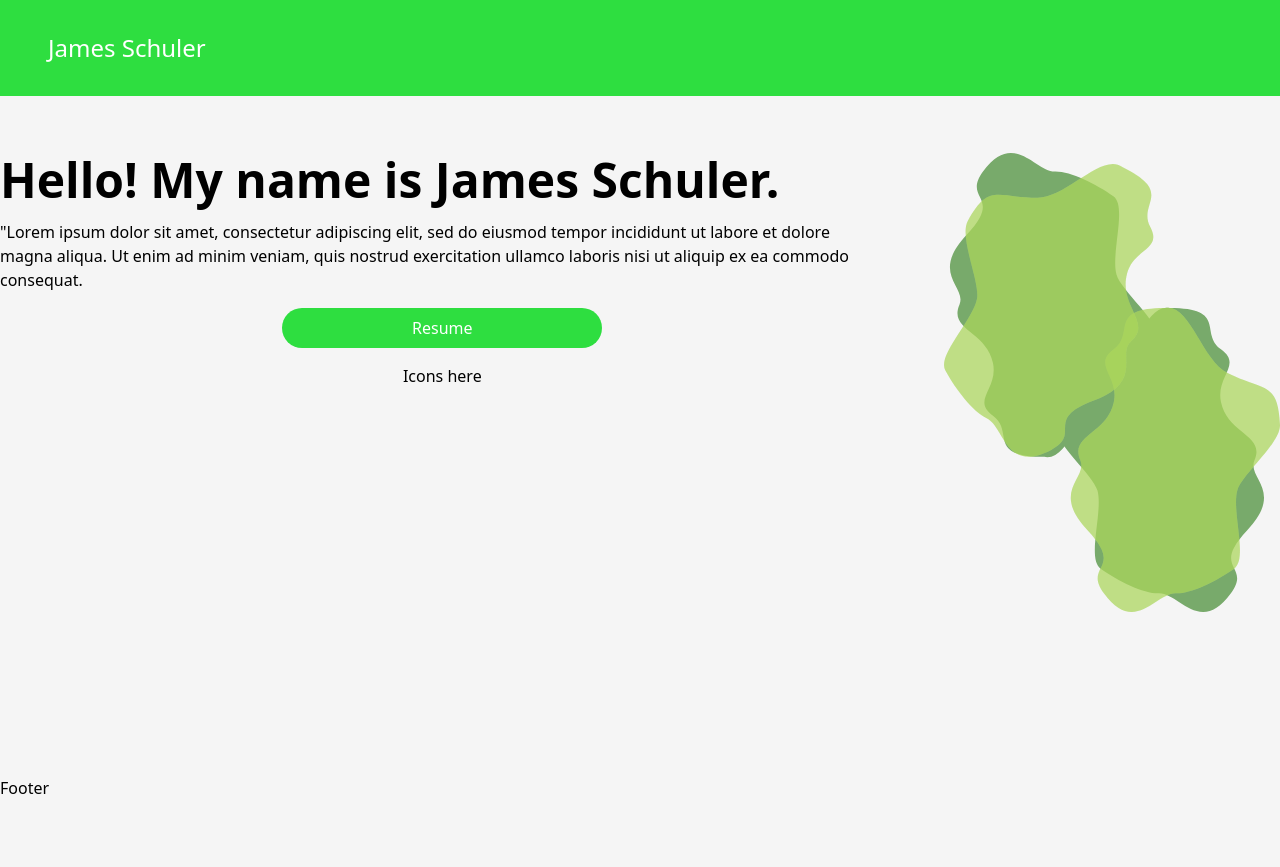
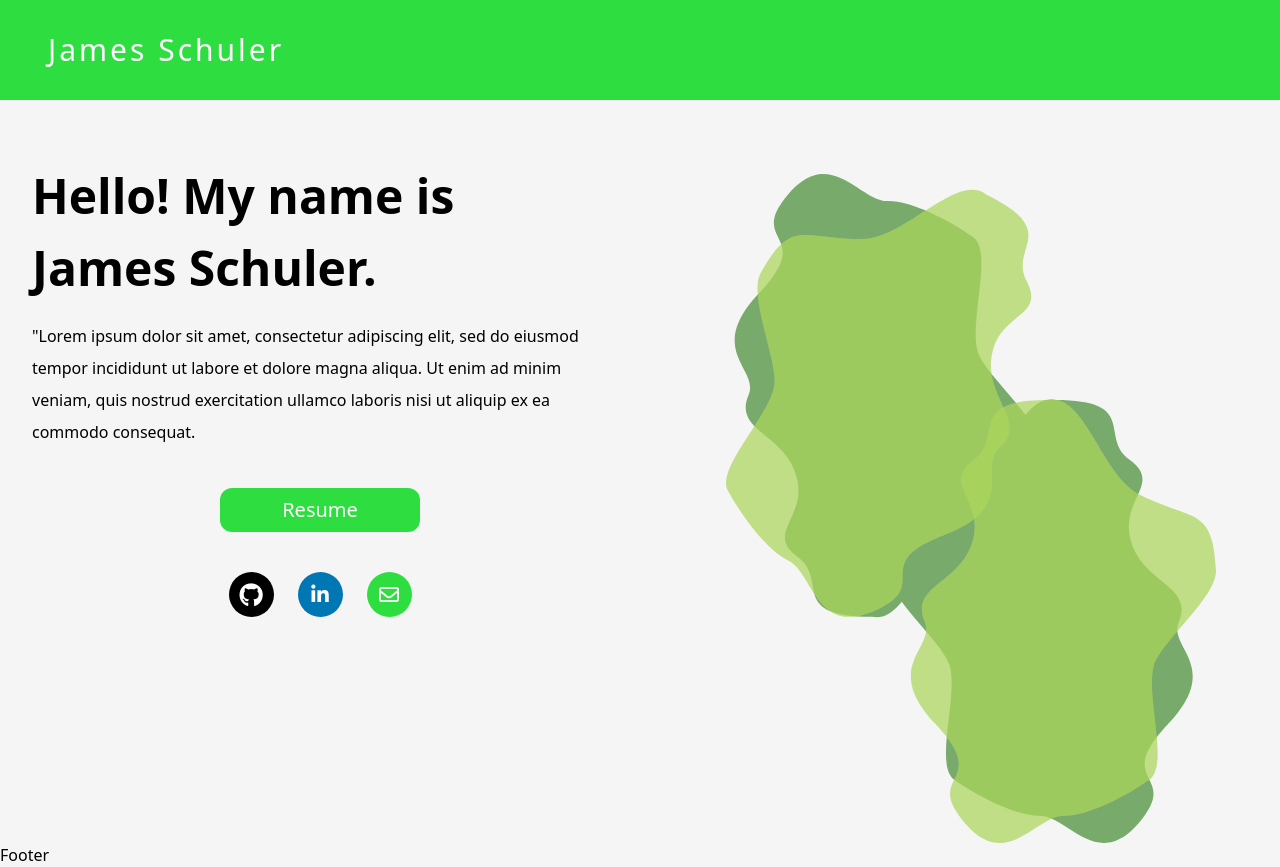
Before and after one commit to jameshschuler/portfolio-2022, a Vue app: page / in a window 1280 px wide. Before the commit the page ends 800 px from the top, so only its background shows below. Built offline with nearby package versions, Linux system fonts and the light colour scheme.

Commit message:
More work on hero content section

```diff
--- a/index.html
+++ b/index.html
@@ -8,6 +8,11 @@
   </head>
   <body>
     <div id="app"></div>
+    <script
+      src="https://kit.fontawesome.com/e568baa144.js"
+      crossorigin="anonymous"
+      type="module"
+    ></script>
     <script type="module" src="/src/main.ts"></script>
   </body>
 </html>
--- /dev/null
+++ b/src/components/CircleIcon.vue
@@ -0,0 +1,31 @@
+<template>
+  <span
+    class="mx-3 circle-icon flex justify-center items-center rounded-full cursor-pointer"
+  >
+    <i class="fa-fw text-white" :class="[icon, iconSize]"></i>
+  </span>
+</template>
+<script setup lang="ts">
+defineProps({
+  icon: {
+    type: String,
+    required: true,
+  },
+  backgroundColor: {
+    type: String,
+    required: true,
+  },
+  iconSize: {
+    type: String,
+    required: true,
+    default: "fa-lg",
+  },
+});
+</script>
+<style lang="scss" scoped>
+.circle-icon {
+  background-color: v-bind(backgroundColor);
+  height: 45px;
+  width: 45px;
+}
+</style>
--- a/src/components/HeroContent.vue
+++ b/src/components/HeroContent.vue
@@ -1,24 +1,49 @@
 <template>
-  <div class="mt-10">
-    <h1 class="text-5xl font-semibold">Hello! My name is James Schuler.</h1>
-    <p class="my-4">
+  <div class="w-1/2 mt-10">
+    <div class="w-xl mx-auto">
+      <h1 class="text-5xl font-semibold leading-normal">
+        Hello! My name is James Schuler.
+      </h1>
+      <p class="my-4 leading-loose">
         "Lorem ipsum dolor sit amet, consectetur adipiscing elit, sed do eiusmod
         tempor incididunt ut labore et dolore magna aliqua. Ut enim ad minim
         veniam, quis nostrud exercitation ullamco laboris nisi ut aliquip ex ea
         commodo consequat.
       </p>
-    <div class="flex justify-center flex-col items-center">
-      <button class="text-white p-2 w-xs rounded-3xl" id="download-resume-btn">
+
+      <div class="flex justify-center flex-col items-center mt-10">
+        <button
+          class="text-white p-2 rounded-xl text-xl"
+          id="download-resume-btn"
+        >
           Resume
         </button>
 
-      <div class="mt-4">Icons here</div>
+        <div class="mt-10 flex justify-center items-center">
+          <CircleIcon
+            icon="fa-brands fa-github"
+            icon-size="fa-xl"
+            background-color="#000"
+          />
+          <CircleIcon
+            icon="fa-brands fa-linkedin-in"
+            background-color="#0077b5"
+          />
+          <CircleIcon
+            icon="fa-regular fa-envelope"
+            background-color="#2ede40"
+          />
+        </div>
+      </div>
     </div>
   </div>
 </template>
-<script setup lang="ts"></script>
+<script setup lang="ts">
+import CircleIcon from "./CircleIcon.vue";
+</script>
 <style lang="scss" scoped>
 #download-resume-btn {
-  background-color: #2ede40;
+  background-color: $green;
+  width: 200px;
 }
 </style>
--- a/src/components/HeroImage.vue
+++ b/src/components/HeroImage.vue
@@ -1,7 +1,9 @@
 <template>
-  <figure>
-    <img src="../assets/background.svg" alt="" />
-  </figure>
+  <div class="w-1/2">
+    <figure class="w-xl">
+      <img src="../assets/background.svg" alt="" />
+    </figure>
+  </div>
 </template>
 <script setup lang="ts"></script>
 <style lang="scss" scoped></style>
--- a/src/components/Navbar.vue
+++ b/src/components/Navbar.vue
@@ -1,6 +1,6 @@
 <template>
   <header class="p-8">
-    <h1 class="text-2xl font-medium ml-4">James Schuler</h1>
+    <h1 class="text-3xl font-medium ml-4 tracking-widest">James Schuler</h1>
   </header>
 </template>
 <script setup lang="ts"></script>
--- /dev/null
+++ b/src/styles/app.scss
@@ -0,0 +1,2 @@
+$green: #2ede40;
+$blue: #0077b5;
--- a/vite.config.ts
+++ b/vite.config.ts
@@ -8,6 +8,13 @@ export default defineConfig({
   server: {
     port: 3001,
   },
+  css: {
+    preprocessorOptions: {
+      scss: {
+        additionalData: `@import "./src/styles/app.scss";`,
+      },
+    },
+  },
   resolve: {
     alias: {
       "@": path.resolve(__dirname, "./src"),
```
Lines whose indentation alone changed are shown as unchanged.
